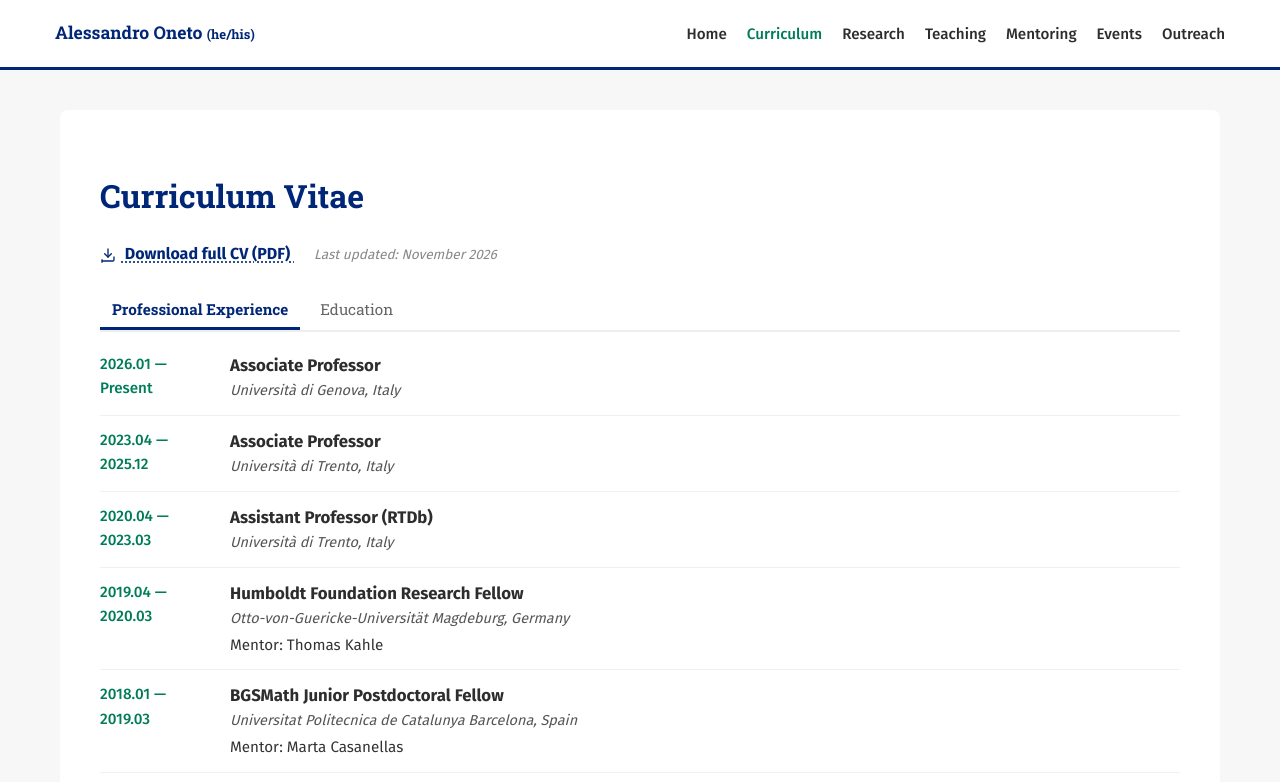
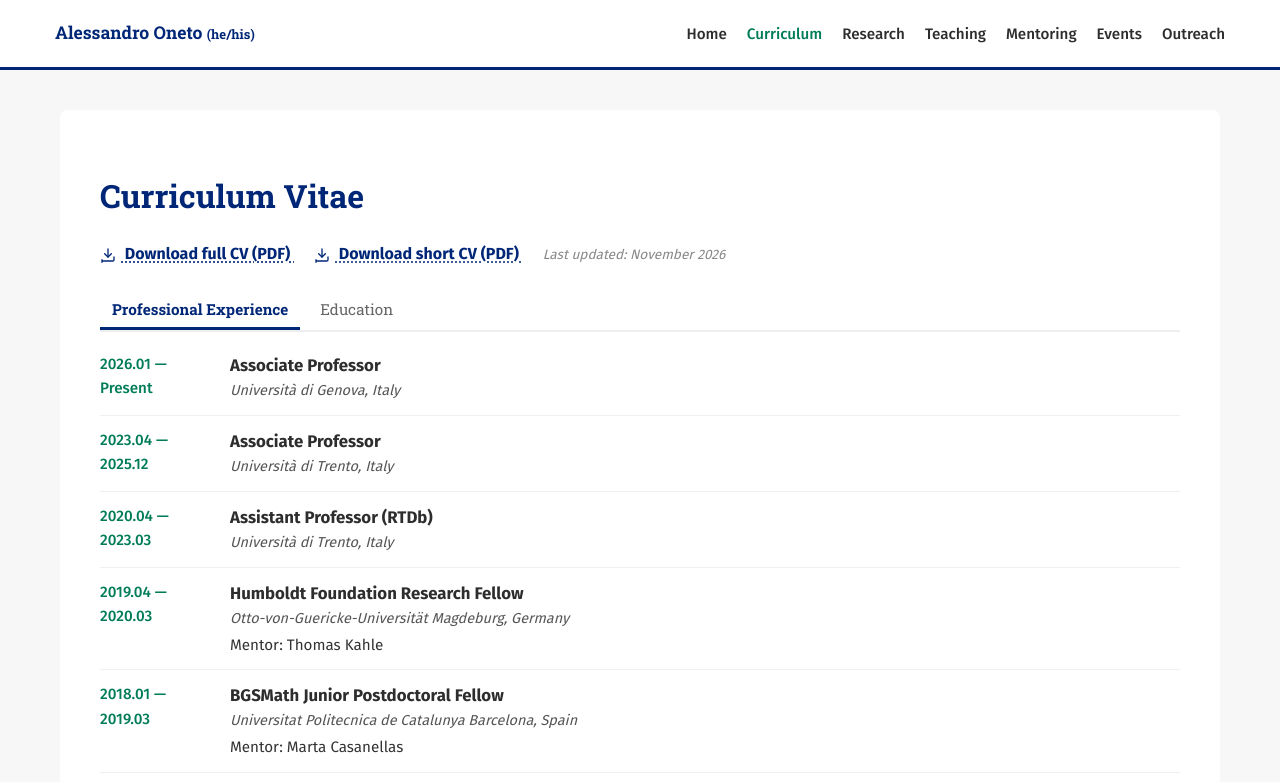
Before and after one commit to AlessandroOneto/alessandrooneto.github.io, a plain HTML site: page curriculum.html in a window 1280 px wide. Shown: the top 782 px of the page. Drawn offline with Linux system fonts and the light colour scheme.

Commit message:
Added short CV (cv_2611_short)
Co-Authored-By: Claude Opus 5.5 <noreply@anthropic.com>
Claude-Session: https://claude.ai/code/session_01BoVNb1LARZBXjksDR9eh8m

```diff
--- a/curriculum.html
+++ b/curriculum.html
@@ -43,6 +43,10 @@
                     <a href="files/cv_2611.pdf" target="_blank" class="cv-link">
                         <svg width="16" height="16" viewBox="0 0 24 24" fill="none" stroke="currentColor" stroke-width="2" stroke-linecap="round" stroke-linejoin="round" style="margin-right: 5px; vertical-align: middle;"><path d="M21 15v4a2 2 0 0 1-2 2H5a2 2 0 0 1-2-2v4"></path><polyline points="7 10 12 15 17 10"></polyline><line x1="12" y1="15" x2="12" y2="3"></line></svg>
                         Download full CV (PDF)
+                    </a>
+                    <a href="files/cv_2611_short.pdf" target="_blank" class="cv-link">
+                        <svg width="16" height="16" viewBox="0 0 24 24" fill="none" stroke="currentColor" stroke-width="2" stroke-linecap="round" stroke-linejoin="round" style="margin-right: 5px; vertical-align: middle;"><path d="M21 15v4a2 2 0 0 1-2 2H5a2 2 0 0 1-2-2v4"></path><polyline points="7 10 12 15 17 10"></polyline><line x1="12" y1="15" x2="12" y2="3"></line></svg>
+                        Download short CV (PDF)
                     </a>
                     <span class="last-update">Last updated: November 2026</span>
                 </p>
```
Also changed, not shown: 1 other file.
